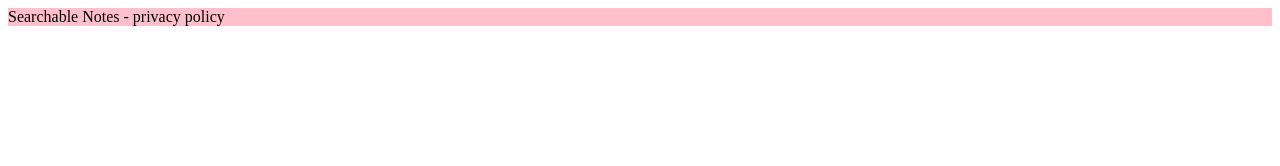
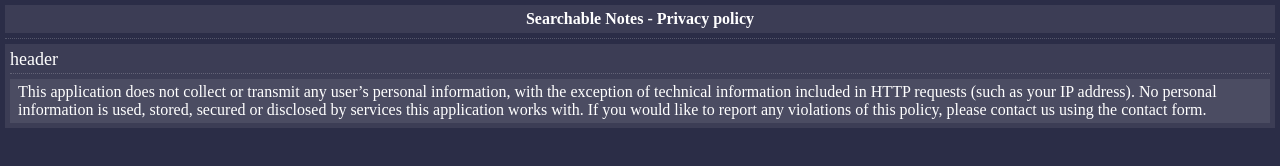
Before and after one commit to BratiZ/BratiZ.github.io, a plain HTML site: page index.html in a window 1280 px wide. Drawn offline with Linux system fonts and the light colour scheme.

Commit message:
privacy policy v0.1

```diff
--- a/index.css
+++ b/index.css
@@ -1,3 +1,47 @@
+/*
+    main color = #2b2d47
+*/
+
+body {
+    margin: 0;
+    padding: 0;
+    background-color: #2b2d47;
+
+}
+
+.content {
+    padding: 5px;
+}
+
 .header {
-    background-color: pink;
+    background-color: rgba(255, 255, 255, 0.08);
+    color: white;
+    padding: 5px;
+    text-align: center;
+    font-weight: bold;
 }
+
+.section-wrap {
+    background-color: rgba(255, 255, 255, 0.08);
+    color: white;
+    padding: 5px;
+    text-align: left;
+}
+
+.section-header {
+    border-bottom: 1px dotted rgba(255, 255, 255, .2);
+    padding-bottom: 3px;
+    margin-bottom: 5px;
+    font-size: 18px;
+}
+
+.section-content {
+    background-color: rgba(255, 255, 255, 0.08);
+    padding: 4px 8px;
+    font-size: 16px;
+}
+
+.separator {
+    margin: 5px 0;
+    border-top: 1px dotted rgba(255, 255, 255, .2);
+}
--- a/index.html
+++ b/index.html
@@ -8,8 +8,22 @@
 </head>
 <body>
 
-<div>
-    <div class="header">Searchable Notes - privacy policy</div>
+<div class="content">
+    <div class="header">Searchable Notes - Privacy policy</div>
+
+    <div class="separator"></div>
+
+    <div class="section-wrap">
+        <div class="section-header">
+            header
+        </div>
+        <div class="section-content">
+            This application does not collect or transmit any user’s personal information, with the exception of technical information included in HTTP requests
+            (such as your IP address). No personal information is used, stored, secured or disclosed by services this application works with. If you would like
+            to report any violations of this policy, please contact us using the contact form.
+        </div>
+
+    </div>
 </div>
 </body>
 </html>
```
